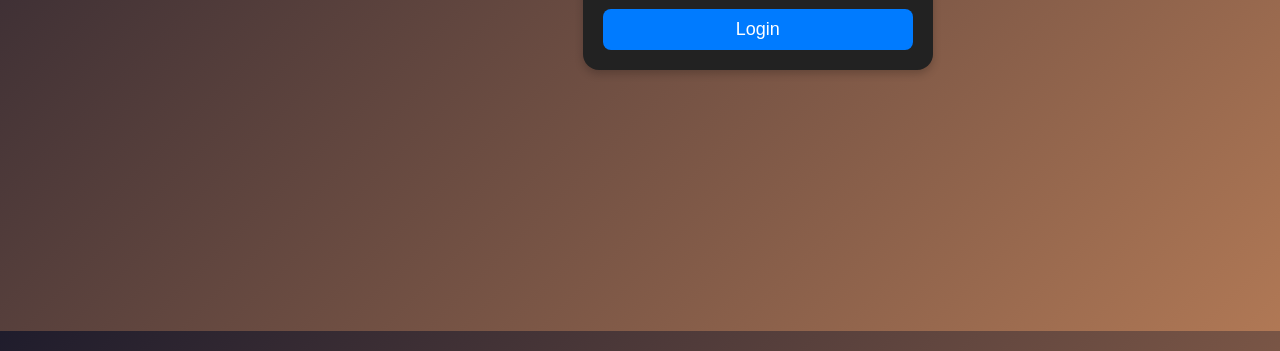
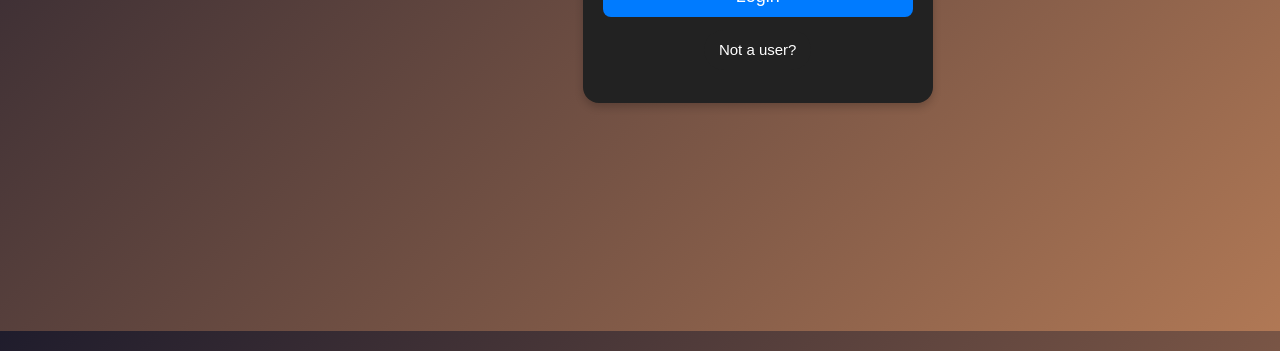
Before and after one commit to Pratinav-Tewari/WebSocket-Chat, a website: page public/login.html in a window 1280 px wide. Shown: the part 469-820 px from the top of the page. Drawn offline with nearby package versions, Linux system fonts and the light colour scheme.

Commit message:
final auth frontend

```diff
--- a/public/login.html
+++ b/public/login.html
@@ -37,6 +37,10 @@
           />
         </div>
         <button type="submit" class="login-button">Login</button>
+
+        <button onclick="location.href='register.html'" type="button" class="login-reg" id="login-reg">
+          Not a user?
+      </button>
       </form>
     </div>
   </body>
--- a/public/style.css
+++ b/public/style.css
@@ -306,6 +306,23 @@ body {
     background-color: #0056b3;
 }
 
+.login-reg {
+    height: 40px;
+    font-size: 15px;
+    border: none;
+    padding: 0 15px;
+    margin: 13px 0;
+    border-radius: 20px;
+    background-color: #222222;
+    color: #ffffff;
+    cursor: pointer;
+    transition: background-color 0.3s ease;
+}
+
+.login-reg:hover {
+    background-color: #ff73001d;
+}
+
 @media (max-width: 480px) {
     .main {
         width: 100%;
```
Also changed, not shown: public/register.html (+4 -0 lines).
